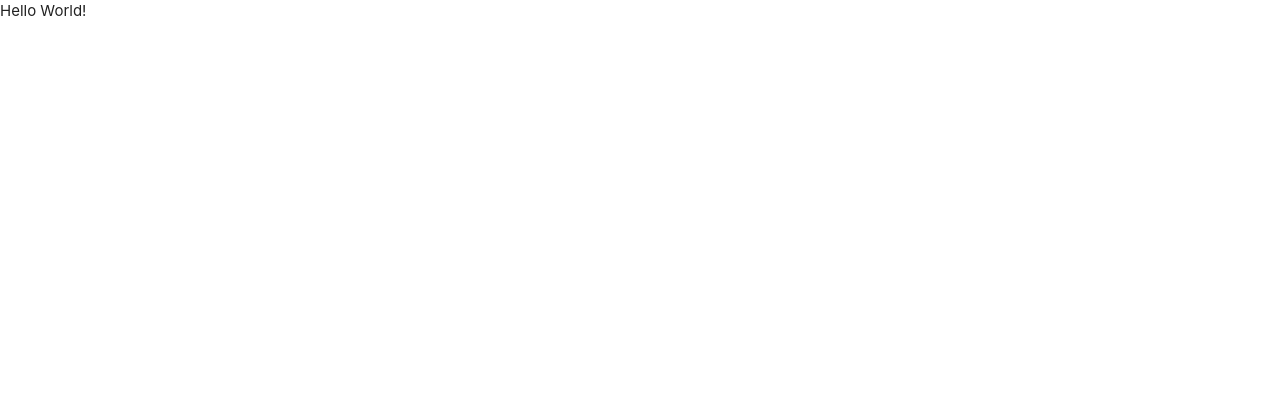
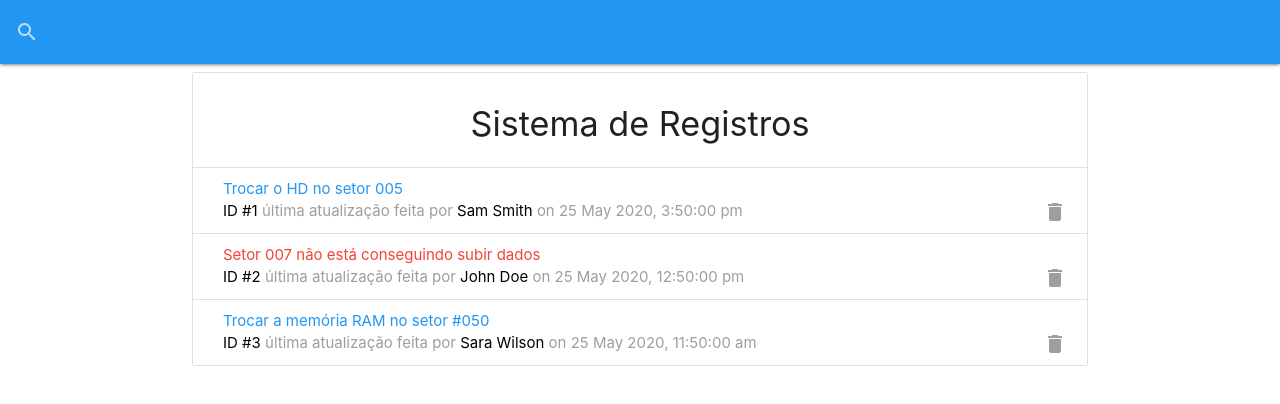
Before and after one commit to gideonfernandes/it-logger, a React (Create React App) app: page / in a window 1280 px wide. Shown: the top 404 px of the page. Built offline with nearby package versions, Linux system fonts and the light colour scheme; data requests are answered from the project's data file; the HTML template or start-up script is replaced by a standard one.

Commit message:
Add SearchBar, Logs, Preloader and LogItem components

```diff
--- a/db.json
+++ b/db.json
@@ -4,21 +4,21 @@
             "id": 1,
             "message": "Trocar o HD no setor 005",
             "attention": false,
-            "date": "03-02-2019",
+            "date": "2020-05-25T12:50-0300",
             "tech": "Sam Smith"
         },
         {
             "id": 2,
             "message": "Setor 007 não está conseguindo subir dados",
             "attention": true,
-            "date": "03-02-2019",
+            "date": "2020-05-25T09:50-0300",
             "tech": "John Doe"
         },
         {
             "id": 3,
             "message": "Trocar a memória RAM no setor #050",
             "attention": false,
-            "date": "03-02-2019",
+            "date": "2020-05-25T08:50-0300",
             "tech": "Sara Wilson"
         }
     ],
--- a/package.json
+++ b/package.json
@@ -7,8 +7,10 @@
     "@testing-library/react": "^9.3.2",
     "@testing-library/user-event": "^7.1.2",
     "materialize-css": "^1.0.0",
+    "moment": "^2.27.0",
     "react": "^16.13.1",
     "react-dom": "^16.13.1",
+    "react-moment": "^0.9.7",
     "react-scripts": "3.4.1"
   },
   "scripts": {
--- a/src/App.js
+++ b/src/App.js
@@ -1,8 +1,11 @@
-import React, { useEffect } from 'react';
+import React, { useEffect, Fragment } from 'react';
 
 import 'materialize-css/dist/css/materialize.min.css';
 import M from 'materialize-css/dist/js/materialize.min.js';
 import './App.css';
+
+import SearchBar from './components/layout/SearchBar';
+import Logs from './components/logs/Logs';
 
 function App() {
   useEffect(() => {
@@ -11,7 +14,12 @@
   });
 
   return (
-    <div className="App">Hello World!</div>
+    <Fragment>
+      <SearchBar />
+      <div className="container">
+        <Logs />
+      </div>
+    </Fragment>
   );
 };
 
--- /dev/null
+++ b/src/components/layout/Preloader.js
@@ -0,0 +1,11 @@
+import React from 'react';
+
+const Preloader = () => {
+  return (
+    <div className="progress blue lighten-4">
+      <div className="indeterminate blue"></div>
+    </div>
+  );
+};
+
+export default Preloader;
--- /dev/null
+++ b/src/components/layout/SearchBar.js
@@ -0,0 +1,21 @@
+import React from 'react';
+
+const SearchBar = () => {
+  return (
+    <nav style={{ MarginBottom: '30px' }} className="blue" >
+      <div className="nav-wrapper">
+        <form>
+          <div className="input-field">
+            <input type="search" id="search"/>
+            <label className="label-icon" htmlFor="search">
+              <i className="material-icons">search</i>
+              <i className="material-icons">close</i>
+            </label>
+          </div>
+        </form>
+      </div>
+    </nav>
+  );
+};
+
+export default SearchBar;
--- /dev/null
+++ b/src/components/logs/LogItem.js
@@ -0,0 +1,38 @@
+import React from 'react';
+import Moment from 'react-moment';
+import PropTypes from 'prop-types';
+
+const LogItem = ({ log }) => {
+  return (
+    <li className="collection-item">
+      <div>
+        <a
+          href="#edit-model-modal"
+          className={`modal-trigger ${log.attention ? (
+            'red-text'
+          ) : (
+            'blue-text'
+          )}`}
+        >
+          {log.message}
+        </a>
+        <br />
+        <span className="grey-text">
+          <span className="black-text">ID #{log.id} </span>
+          última atualização feita por
+          <span className="black-text"> {log.tech} </span>
+          on <Moment format="DD MMMM YYYY, h:mm:ss a">{log.date}</Moment>
+        </span>
+        <a href="#!" className="secondary-content">
+          <i className="material-icons grey-text">delete</i>
+        </a>
+      </div>
+    </li>
+  );
+};
+
+LogItem.propTypes = {
+  log: PropTypes.object.isRequired
+};
+
+export default LogItem;
--- /dev/null
+++ b/src/components/logs/Logs.js
@@ -0,0 +1,43 @@
+import React, { useState, useEffect } from 'react';
+
+import Preloader from '../layout/Preloader';
+import LogItem from './LogItem';
+
+const Logs = () => {
+  const [logs, setLogs] = useState([]);
+  const [loading, setLoading] = useState(false);
+
+  useEffect(() => {
+    getLogs();
+    // eslint-disable-next-line
+  }, []);
+
+  const getLogs = async () => {
+    setLoading(true);
+
+    const response = await fetch('/logs');
+    const data = await response.json();
+    setLogs(data);
+
+    setLoading(false);
+  };
+
+  if (loading) {
+    return <Preloader />
+  };
+
+  return (
+    <ul className="collection with-header">
+      <li className="collection-header">
+        <h4 className="center">Sistema de Registros</h4>
+      </li>
+      {!loading && logs.length === 0 ? (
+        <p className="center">Nenhum registro à ser apresentado...</p>
+      ) : (
+        logs.map(log => <LogItem key={log.id} log={log} />)
+      )}
+    </ul>
+  );
+};
+
+export default Logs;
```
Also changed, not shown: 1 other file (tests, documents, lock files or other folders).
